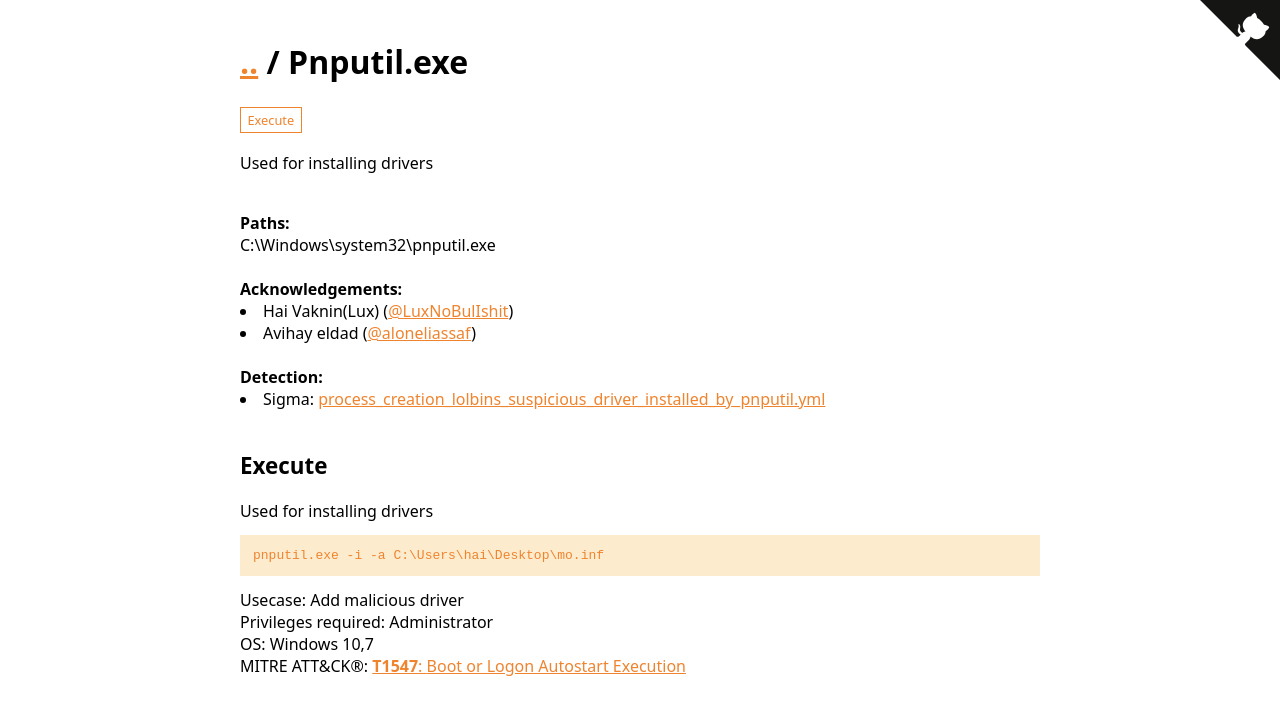
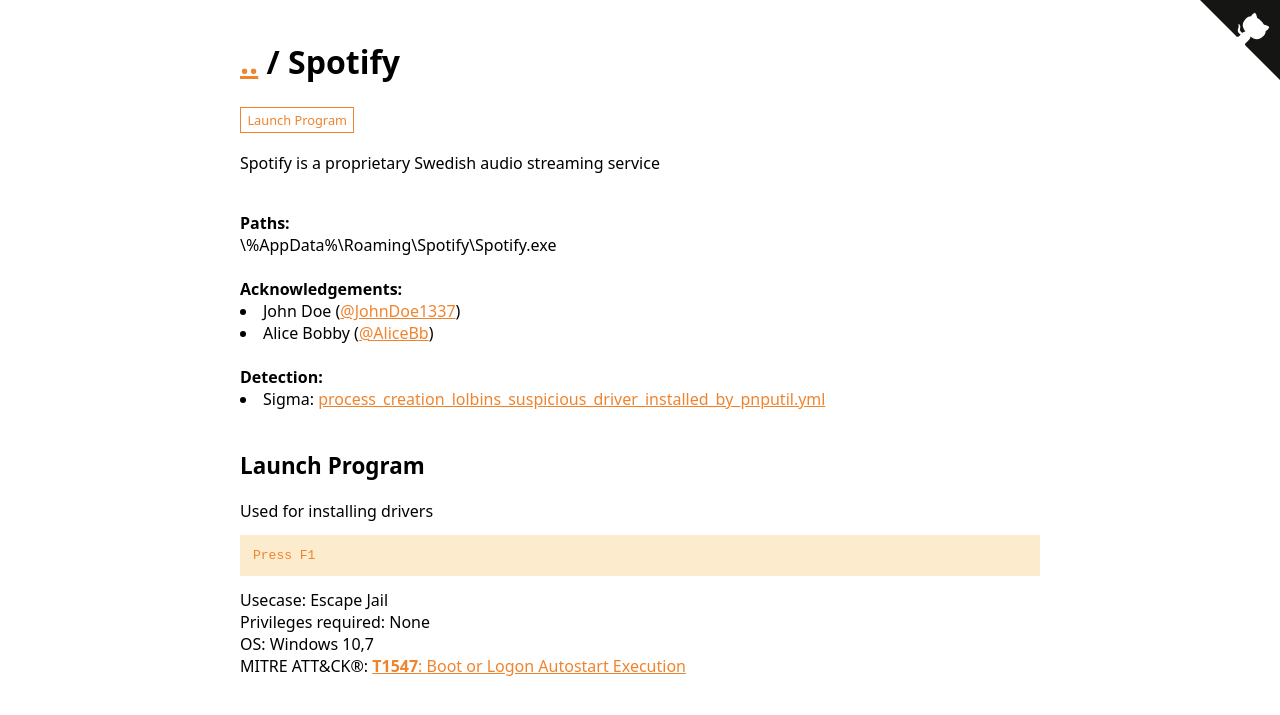
Before and after one commit to OmniBins/OmniBins.github.io, a Jekyll site: the page built from _omnibins/Spotify.md, in a window 1280 px wide. Shown: the top 715 px of the page. Built offline with Jekyll 4.4.1, drawn with Linux system fonts in a browser that asks for light colours.

Commit message:
Applying update OmniBins/OmniBins@c2ed73e69090855d0ec18cc070c21451299e7f0d

```diff
--- a/_omnibins/Pnputil.md
+++ b/_omnibins/Spotify.md
@@ -1,25 +1,26 @@
 ---
-Name: Pnputil.exe
-Description: Used for installing drivers
+Name: Spotify
+Binary: Spotify.exe
+Description: Spotify is a proprietary Swedish audio streaming service
 Author: Hai vaknin (lux)
 Created: 2020-12-25
 Commands:
-  - Command: pnputil.exe -i -a C:\Users\hai\Desktop\mo.inf
+  - Command: Press F1
     Description: Used for installing drivers
-    Usecase: Add malicious driver
-    Category: Execute
-    Privileges: Administrator
+    Usecase: Escape Jail
+    Category: Launch Program
+    Privileges: None
     MitreID: T1547
     OperatingSystem: Windows 10,7
 Full_Path:
-  - Path: C:\Windows\system32\pnputil.exe
+  - Path: \%AppData%\Roaming\Spotify\Spotify.exe
 Code_Sample:
   - Code: https://github.com/LuxNoBulIshit/test.inf/blob/main/inf
 Detection:
   - Sigma: https://github.com/SigmaHQ/sigma/blob/a8a0d546f347febb0423aa920dbc10713cc1f92f/rules/windows/process_creation/process_creation_lolbins_suspicious_driver_installed_by_pnputil.yml
 Acknowledgement:
-  - Person: Hai Vaknin(Lux)
-    Handle: '@LuxNoBulIshit'
-  - Person: Avihay eldad
-    Handle: '@aloneliassaf'
+  - Person: John Doe
+    Handle: '@JohnDoe1337'
+  - Person: Alice Bobby
+    Handle: '@AliceBb'
 ---
```
